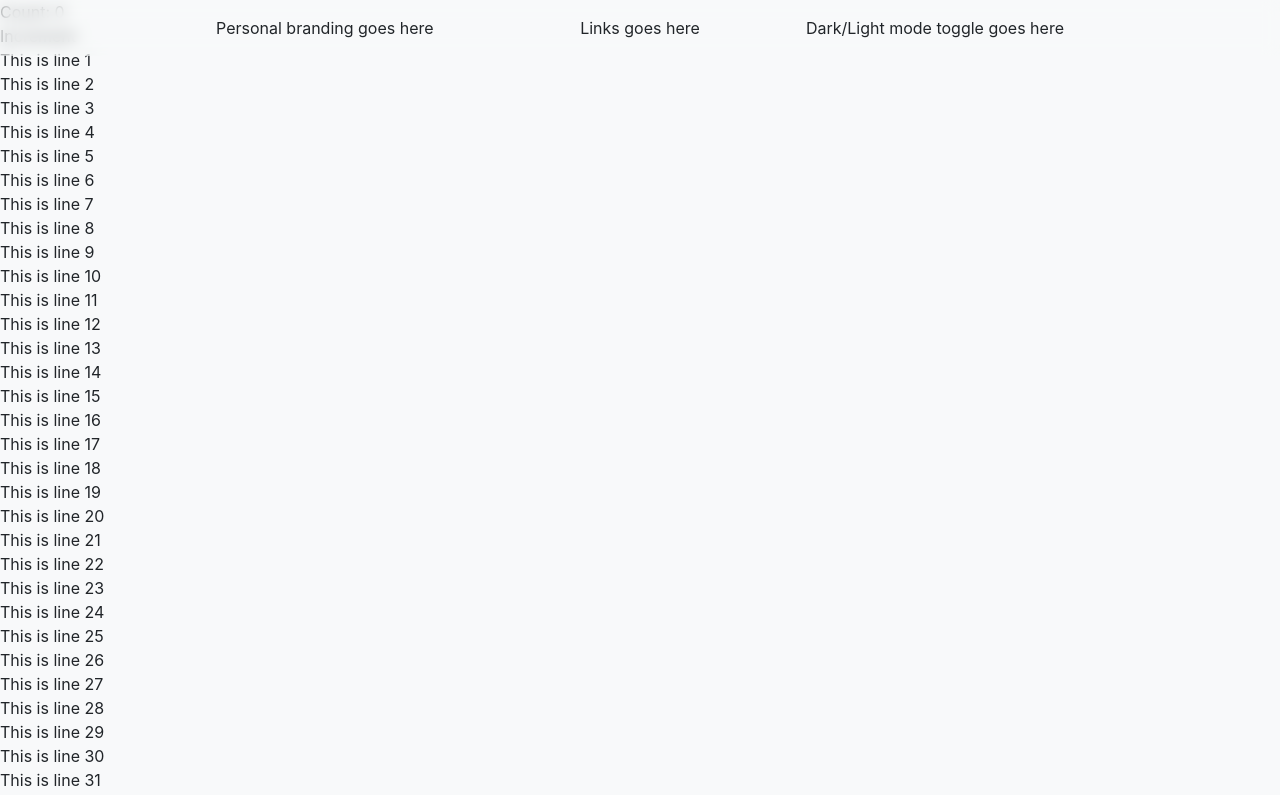
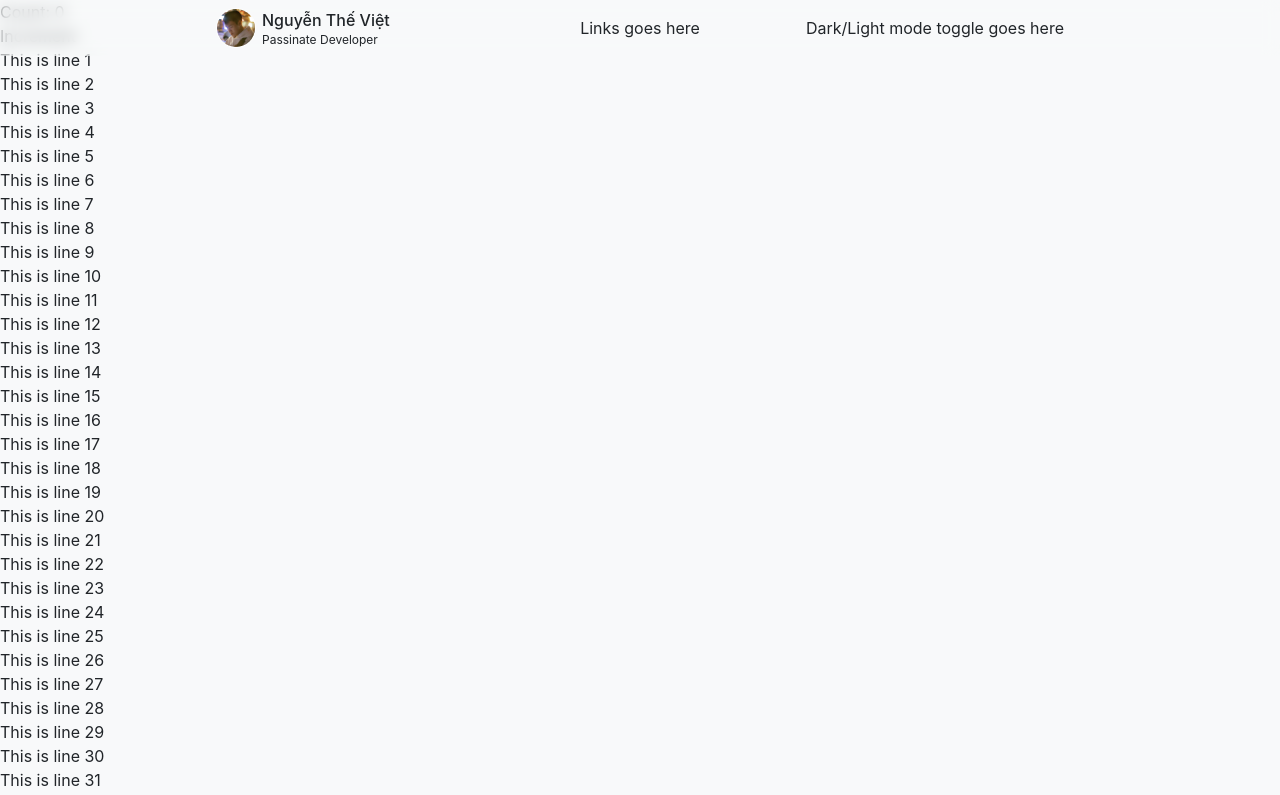
Before and after one commit to duchiru/portfolio-website, an Astro site: page / in a window 1280 px wide. Shown: the top 795 px of the page. Built offline with nearby package versions, Linux system fonts and the light colour scheme; Astro itself is replaced by a stand-in of ours.

Commit message:
feat: avatar and personal branding

```diff
--- /dev/null
+++ b/src/components/Avatar.astro
@@ -0,0 +1,3 @@
+<div class="size-10 rounded-full border border-white/80 overflow-hidden ">
+  <img src="/avatar.jpg" alt="Avatar" class="size-full object-cover" />
+</div>
--- a/src/components/Header.astro
+++ b/src/components/Header.astro
@@ -1,7 +1,19 @@
-<header class="fixed top-0 left-0 right-0 h-14 bg-background/50 backdrop-blur-sm z-31">
-  <div class="mx-auto max-w-4xl h-full px-6 py-4 grid grid-cols-[1fr_auto_1fr]">
+---
+import Avatar from "./Avatar.astro";
+---
+
+<header
+  class="fixed top-0 left-0 right-0 h-14 bg-background/50 backdrop-blur-sm z-31"
+>
+  <div class="mx-auto max-w-4xl h-full px-6 py-2 grid grid-cols-[1fr_auto_1fr]">
     <div class="flex flex-row items-center justify-start">
-      Personal branding goes here
+      <a href="/" class="flex flex-row items-center select-none gap-1.5">
+        <Avatar />
+        <div class="flex flex-col">
+          <span class="font-medium">Nguyễn Thế Việt</span>
+          <span class="text-xs">Passinate Developer</span>
+        </div>
+      </a>
     </div>
     <nav class="flex flex-row items-center justify-center gap-3">
       Links goes here
```
Also changed, not shown: public/avatar.jpg (added).
